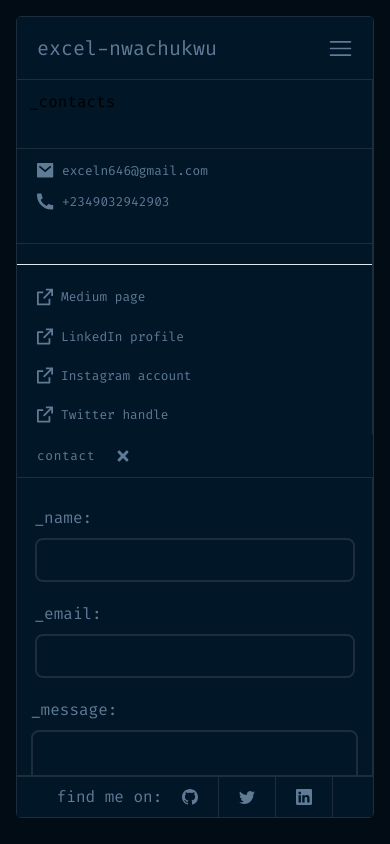
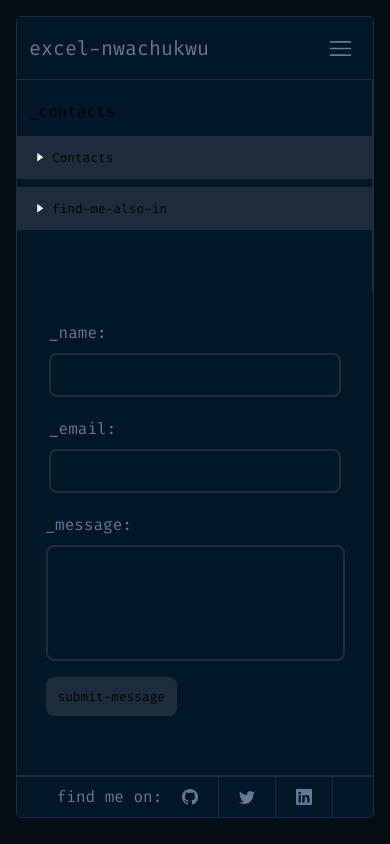
Before and after one commit to trillionclues/portfolio, a React (Vite) app: page /contact-me in a window 390 px wide. Built offline with nearby package versions, Linux system fonts and the light colour scheme.

Commit message:
fixed contact mobile

```diff
--- a/src/components/Contact/Components/Aside/Aside.jsx
+++ b/src/components/Contact/Components/Aside/Aside.jsx
@@ -8,11 +8,11 @@ import LinkCards from './LinkCards'
 import Contacts from './Sidebar1/Contacts'
 
 const Aside = () => {
-  const [toggleSidebar, setToggleSidebar] = useState(false)
+  const [toggleContact, setToggleContact] = useState(false)
   const [toggleLinks, setToggleLinks] = useState(false)
 
   return (
-    <div className='h-full'>
+    <div className='h-full z-50'>
       <aside>
         {developer.map((item, index) => {
           const { contact } = item
@@ -25,11 +25,11 @@ const Aside = () => {
                     <Contacts
                       key={idx}
                       {...contacts}
-                      toggleSidebar={toggleSidebar}
-                      setToggleSidebar={setToggleSidebar}
+                      setToggleContact={setToggleContact}
+                      toggleContact={toggleContact}
                     />
 
-                    <div className='contact-info px-5 py-3 flex flex-col gap-3'>
+                    <div className='contact-info px-5 py-3 flex flex-col gap-3 hidden md:flex'>
                       <div className='flex flex-row'>
                         <img className='pr-2' src={emailImg} alt='arrow side' />
                         <p className='text-textColor text-sm'>
@@ -43,6 +43,31 @@ const Aside = () => {
                         </p>
                       </div>
                     </div>
+
+                    {toggleContact && (
+                      <div className='contact-info px-5 py-3 flex flex-col gap-3 block md:hidden'>
+                        <div className='flex flex-row'>
+                          <img
+                            className='pr-2'
+                            src={emailImg}
+                            alt='arrow side'
+                          />
+                          <p className='text-textColor text-sm'>
+                            {contacts.sources.email}
+                          </p>
+                        </div>
+                        <div className='flex flex-row'>
+                          <img
+                            className='pr-2'
+                            src={phoneImg}
+                            alt='arrow side'
+                          />
+                          <p className='text-textColor text-sm'>
+                            {contacts.sources.phone}
+                          </p>
+                        </div>
+                      </div>
+                    )}
                   </>
                 )
               })}
@@ -51,32 +76,35 @@ const Aside = () => {
                 {contact.map((find, idx) => {
                   const { findMeIn } = find
                   return (
-                    <div key={idx} className='pt-5'>
-                      <div className='px-5 py-2.5 flex flex-row border-y border-t-outline'>
+                    <div key={idx} className='md:pt-5 pt-2'>
+                      <div className='px-5 md:py-2.5 py-3 flex flex-row border-0 md:border-y border-t-outline bg-outline md:bg-primary'>
                         <img
-                          className='pr-2 md:inline-block hidden'
+                          className='pr-2 hidden md:inline-block'
                           src={arrowDown}
                           alt='arrow down'
                         />
 
-                        {/* <button className='md:hidden inline-block flex flex-row justify-center items-center bg-black'>
+                        <button
+                          className='md:hidden inline-block flex flex-row justify-center items-center'
+                          onClick={() => setToggleLinks(!toggleLinks)}
+                        >
                           {toggleLinks ? (
                             <img
                               className='pr-2 inline-block'
-                              src={arrowSide}
+                              src={arrowDown}
                               alt='arrow down'
                             />
                           ) : (
                             <img
                               className='pr-2 inline-block'
-                              src={arrowDown}
+                              src={arrowSide}
                               alt='arrow side'
                             />
                           )}
                           <h1 className='lowercase text-sm'>
                             {findMeIn[0].title}
                           </h1>
-                        </button> */}
+                        </button>
 
                         <h1 className='lowercase text-sm hidden md:inline-block'>
                           {findMeIn[0].title}
@@ -88,7 +116,13 @@ const Aside = () => {
                           return (
                             <div key={index}>
                               {sources.map((link, idx) => {
-                                return <LinkCards key={idx} {...link} />
+                                return (
+                                  <LinkCards
+                                    key={idx}
+                                    {...link}
+                                    toggleLinks={toggleLinks}
+                                  />
+                                )
                               })}
                             </div>
                           )
--- a/src/components/Contact/Components/Aside/LinkCards.jsx
+++ b/src/components/Contact/Components/Aside/LinkCards.jsx
@@ -2,18 +2,31 @@ import React from 'react'
 import { Link } from 'react-router-dom'
 import linkImg from '/icons/link.svg'
 
-const LinkCards = ({ title, url, user, idx }) => {
+const LinkCards = ({ title, url, toggleLinks, idx }) => {
   // console.log(title)
   return (
+    <>
       <Link
         key={idx}
         to={url}
-      className='text-textColor hover:text-white text-sm px-5 py-2.5 flex flex-row'
+        className='text-textColor hover:text-white text-sm px-5 py-2.5 flex flex-row hidden md:flex'
         target='_blank'
       >
         <img className='pr-2' src={linkImg} alt='arrow side' />
         {title}
       </Link>
+      {toggleLinks && (
+        <Link
+          key={idx}
+          to={url}
+          className='text-textColor hover:text-white text-sm px-5 py-2.5 md:hidden flex flex-row'
+          target='_blank'
+        >
+          <img className='pr-2' src={linkImg} alt='arrow side' />
+          {title}
+        </Link>
+      )}
+    </>
   )
 }
 
--- a/src/components/Contact/Components/Aside/Sidebar1/Contacts.jsx
+++ b/src/components/Contact/Components/Aside/Sidebar1/Contacts.jsx
@@ -1,31 +1,30 @@
-import React from 'react'
+import React, { useState } from 'react'
+import arrowDown from '/icons/arrow-down.svg'
+import arrowSide from '/icons/arrow.svg'
 
-const Contacts = ({ title, icon, icon2, toggleSidebar, setToggleSidebar }) => {
+const Contacts = ({ title, toggleContact, setToggleContact }) => {
   // console.log(title)
   return (
     <>
-      <h1 className='w-full py-2.5 px-3 block md:hidden text-base'>
-        _contacts
-      </h1>
-      <div className='py-3 border-b border-b-outline px-5 text-sm flex flex-row items-center cursor-pointer'>
+      <h1 className='w-full py-3 pt-5 px-3 md:hidden text-base'>_contacts</h1>
+      <div className='py-3 border-0 md:border-b border-b-outline px-5 text-sm flex flex-row items-center bg-outline md:bg-primary'>
         <img
-          className='pr-2 hidden md:inline-block'
-          src={icon}
+          className='pr-2 md:inline-block hidden'
+          src={arrowDown}
           alt='arrow down'
         />
 
-        {/* <button
+        <button
           className='md:hidden inline-block flex flex-row justify-center items-center'
-          onClick={() => setToggleSidebar(!toggleSidebar)}
-          aria-label='toggle-sidebar'
+          onClick={() => setToggleContact(!toggleContact)}
         >
-          {toggleSidebar ? (
-            <img className='pr-2 inline-block' src={icon2} alt='arrow down' />
+          {toggleContact ? (
+            <img src={arrowDown} className='inline-block pr-2' alt='arrow' />
           ) : (
-            <img className='pr-2 inline-block' src={icon} alt='arrow side' />
+            <img src={arrowSide} className='inline-block pr-2' alt='arrow' />
           )}
-          <h1 className='inline-block md:hidden'>{title}</h1>
-        </button> */}
+          <h1 className='inline-block'>{title}</h1>
+        </button>
 
         <h1 className='hidden md:inline-block'>{title}</h1>
       </div>
--- a/src/components/Contact/Components/Main/Hero.jsx
+++ b/src/components/Contact/Components/Main/Hero.jsx
@@ -20,20 +20,23 @@ const Hero = () => {
 
   return (
     <div className='h-full'>
-      <div className='border-b border-b-outline pl-5 py-3 flex flex-row items-center text-textColor text-sm'>
+      <div className='border-0 md:border-b border-b-outline pl-5 py-3 hidden md:flex flex-row items-center text-textColor text-sm'>
         <h1 className='tracking-wider pr-5'>contact</h1>
         <FaTimes className='text-base cursor-pointer' />
       </div>
 
       <div className='h-[92%] grid md:grid-cols-2 grid-cols-1'>
-        <div className='col-span-1 border-r border-r-outline pt-5'>
+        <div className='col-span-1 border-0 md:border-r border-r-outline pt-5'>
           <Input
             handleNameChange={handleNameChange}
             handleEmailChange={handleEmailChange}
             handleMessageChange={handleMessageChange}
+            setNname={setName}
+            setEmail={setEmail}
+            setMessage={setMessage}
           />
         </div>
-        <div className='col-span-1 bg-grey-400 pt-10'>
+        <div className='col-span-1 bg-grey-400 pt-10 md:block hidden'>
           <DisplayText name={name} email={email} message={message} />
         </div>
       </div>
--- a/src/components/Contact/Components/Main/Hero/Input.jsx
+++ b/src/components/Contact/Components/Main/Hero/Input.jsx
@@ -1,7 +1,6 @@
-import React, { useRef } from 'react'
+import React, { useRef, useState } from 'react'
 import { useForm, ValidationError } from '@formspree/react'
-import { toast } from 'react-toastify'
-import 'react-toastify/dist/ReactToastify.css'
+import { Link } from 'react-router-dom'
 
 const Input = ({
   handleEmailChange,
@@ -9,20 +8,54 @@ const Input = ({
   handleMessageChange,
 }) => {
   const [state, handleSubmit] = useForm('mgebdpzj')
-  // const formRef = useRef(null)
 
+  // reset form on submit to formspree
+  const formRef = useRef(null)
+  const resetForm = () => {
+    if (formRef.current) {
+      formRef.current.reset()
+    }
+  }
+
+  // if submitting form
+  if (state.submitting) {
+    return (
+      <div className='flex flex-col justify-center items-center h-full w-full'>
+        <h3>Submitting...</h3>
+      </div>
+    )
+  }
+
+  // after form submission
   if (state.succeeded) {
-    // toast.success('Thanks for reaching out!')
-    // return formRef.current.reset()
+    return (
+      <div className='flex flex-col justify-center items-center h-full w-full'>
+        <h3>Thank you! 🤟</h3>
+        <p className='text-textColor text-center mt-2'>
+          Your message has been recieved. You will get a response really soon!
+        </p>
+
+        <button
+          onClick={() => {
+            resetForm()
+            window.location.reload()
+          }}
+          className='bg-outline text-sm text-white-700 mt-5 rounded-lg py-2 px-2'
+        >
+          <Link to='/contact-me'>send-me-message</Link>
+        </button>
+      </div>
+    )
   }
 
   return (
     <div className='py-2 items-center flex justify-center'>
       <form
         className='flex flex-col justify-start items-start'
+        id='form'
+        method='POST'
+        ref={formRef}
         onSubmit={handleSubmit}
-        method='POST'
-        // ref={formRef}
       >
         <div className='flex flex-col justify-center items-center gap-5 text-base pb-4'>
           <div className='flex flex-col justify-start items-start'>
@@ -30,7 +63,7 @@ const Input = ({
               _name:
             </label>
             <input
-              className='border border-2 border-outline text-textColor py-2 pl-2 pr-[80px] rounded-lg bg-transparent input-focus'
+              className='border border-2 border-outline text-textColor py-2 pl-0 md:pl-2 pr-[60px] md:pr-[80px] rounded-lg bg-transparent input-focus'
               id='name'
               type='text'
               name='name'
@@ -43,7 +76,7 @@ const Input = ({
               _email:
             </label>
             <input
-              className='border border-2 border-outline text-textColor py-2 pl-2 pr-[80px] rounded-lg bg-transparent input-focus'
+              className='border border-2 border-outline text-textColor py-2 pl-0 md:pl-2 pr-[60px] md:pr-[80px] rounded-lg bg-transparent input-focus'
               id='email'
               type='email'
               name='email'
@@ -58,7 +91,7 @@ const Input = ({
           <div className='flex flex-col justify-start items-start'>
             <label className='text-textColor pb-2'>_message:</label>
             <textarea
-              className='border border-2 border-outline text-textColor py-14 pt-2 pl-2 pr-[100px] rounded-lg bg-transparent resize-none input-focus'
+              className='border border-2 border-outline text-textColor py-14 pt-2 pl-0 md:pl-2 pr-[80px] md:pr-[100px] rounded-lg bg-transparent resize-none input-focus'
               id='message'
               name='message'
               onChange={handleMessageChange}
@@ -73,9 +106,10 @@ const Input = ({
         <button
           type='submit'
           disabled={state.submitting}
+          id='submitbtn'
           className='py-2.5 px-3 text-sm bg-outline rounded-lg hover:bg-gray-700'
         >
-          submit-message
+          {state.submitting ? 'Submitting...' : 'submit-message'}
         </button>
       </form>
     </div>
--- a/src/components/Header/Header.jsx
+++ b/src/components/Header/Header.jsx
@@ -30,7 +30,7 @@ const Header = () => {
           <nav key={index} className='flex justify-between items-center'>
             <NavLink to='/'>
               <li
-                className={`no-underline text-textColor list-none border-b-0 md:border-r md:border-r-outline py-4 md:py-[10px] md:py-3 px-5 pr-20 md:pr-10 oxl:pr-[9.1rem] xl:pr-[6.6rem] cursor-pointer lg:text-sm text-xl hover:text-slate-200 transition-all duration-300 hover:bg-outline
+                className={`no-underline text-textColor list-none border-b-0 md:border-r md:border-r-outline py-4 md:py-[10px] md:py-3 px-3 pr-20 md:pr-10 oxl:pr-[9.1rem] xl:pr-[6.6rem] cursor-pointer lg:text-sm text-xl hover:text-slate-200 transition-all duration-300 hover:bg-outline
                 ${isActive('/') ? 'border-b-2 border-b-[#fea55f]' : ''}
               `}
               >
@@ -54,7 +54,7 @@ const Header = () => {
               </div>
               <ul
                 className={`menu-toggle sm:flex sm-block relative flex-col sm:flex-row items-center list-none p-0 md:m-0 mt-10 text-sm text-textColor
-                ${isOpen ? 'z-10 bg-primary hidden' : 'block '}}
+                ${isOpen ? 'z-10 bg-primary hidden' : 'hidden '}}
                 `}
               >
                 <Nav_items
--- a/src/components/Projects/Container/Sidebar/Sidebar.jsx
+++ b/src/components/Projects/Container/Sidebar/Sidebar.jsx
@@ -14,7 +14,7 @@ const Sidebar = () => {
           <h1 className='w-full py-2.5 px-3 block md:hidden text-base'>
             _projects
           </h1>
-          <div className='aside-item bg-outline md:bg-primary  bg-outline md:bg-primary'>
+          <div className='aside-item bg-outline md:bg-primary bg-outline md:bg-primary'>
             <div className='border-0 md:border-b border-b-outline aside-item-input flex flex-row justify-start items-center md:py-2.5 py-2.5 px-3 pb-0'>
               <img
                 src={arrowDown}
--- a/src/index.css
+++ b/src/index.css
@@ -94,6 +94,12 @@ input[type='checkbox']:checked::after {
   outline: none;
   border-color: #607b96;
   box-shadow: 0 0 0 3px rgba(96, 123, 150, 0.5);
+}
+
+
+#submitbtn[disabled]{
+  background-color: #607b96;
+  cursor: not-allowed;
 }
 
 /* lazy loading */
--- a/src/pages/Home/Home.jsx
+++ b/src/pages/Home/Home.jsx
@@ -1,13 +1,11 @@
 import React from 'react'
 import Header from '../../components/Header/Header'
 import Footer from '../../components/Footer/Footer'
-import { ToastContainer } from 'react-toastify'
-import 'react-toastify/dist/ReactToastify.css'
+
 
 const Home = ({ children }) => {
   return (
     <div className='body-center sm:max-w-full border-outline bg-primary flex flex-col'>
-      <ToastContainer />
       <Header />
       {children}
       <div className='footer'>
```
Lines whose indentation alone changed are shown as unchanged.
